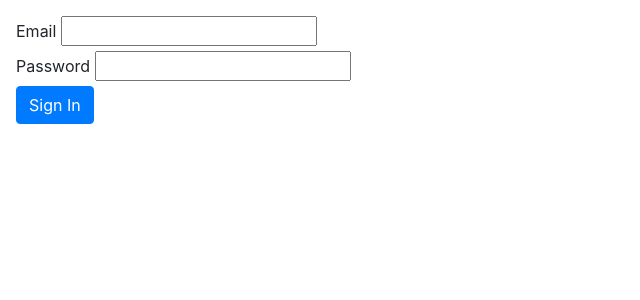
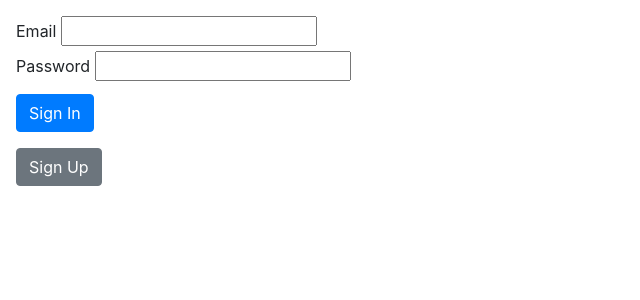
Before and after one commit to pangineering/home-inventory, a Rails app: page /login in a window 1280 px wide. Shown: the part 56-356 px from the top of the page, without its empty margins (0-640 px from the left). Run offline with Rails 7, Linux system fonts and the light colour scheme.

Commit message:
add a root_path

```diff
--- /dev/null
+++ b/app/views/landing/index.html.erb
@@ -0,0 +1 @@
+<h1>Home Inventory</h1>
--- a/app/views/sessions/new.html.erb
+++ b/app/views/sessions/new.html.erb
@@ -8,5 +8,9 @@
     <%= form.label :password %>
     <%= form.password_field :password, required: true %>
   </div>
+    <div style="margin-top: 0.5rem;margin-bottom: 1rem">
   <%= form.submit "Sign In", class: "btn btn-primary" %>
+  </div>
 <% end %>
+
+<%= link_to "Sign Up", sign_up_path, class: "btn btn-secondary" %>
--- a/config/routes.rb
+++ b/config/routes.rb
@@ -22,7 +22,7 @@ Rails.application.routes.draw do
   get 'members', to: "family_members#index", :as => 'members'
   resources :inventory
   # Defines the root path route ("/")
-  #root "articles#index"
+  root "landing#index"
   post "login", to: "sessions#create"
   delete "logout", to: "sessions#destroy"
   get "login", to: "sessions#new"
```
Also changed, not shown: 2 other files.
